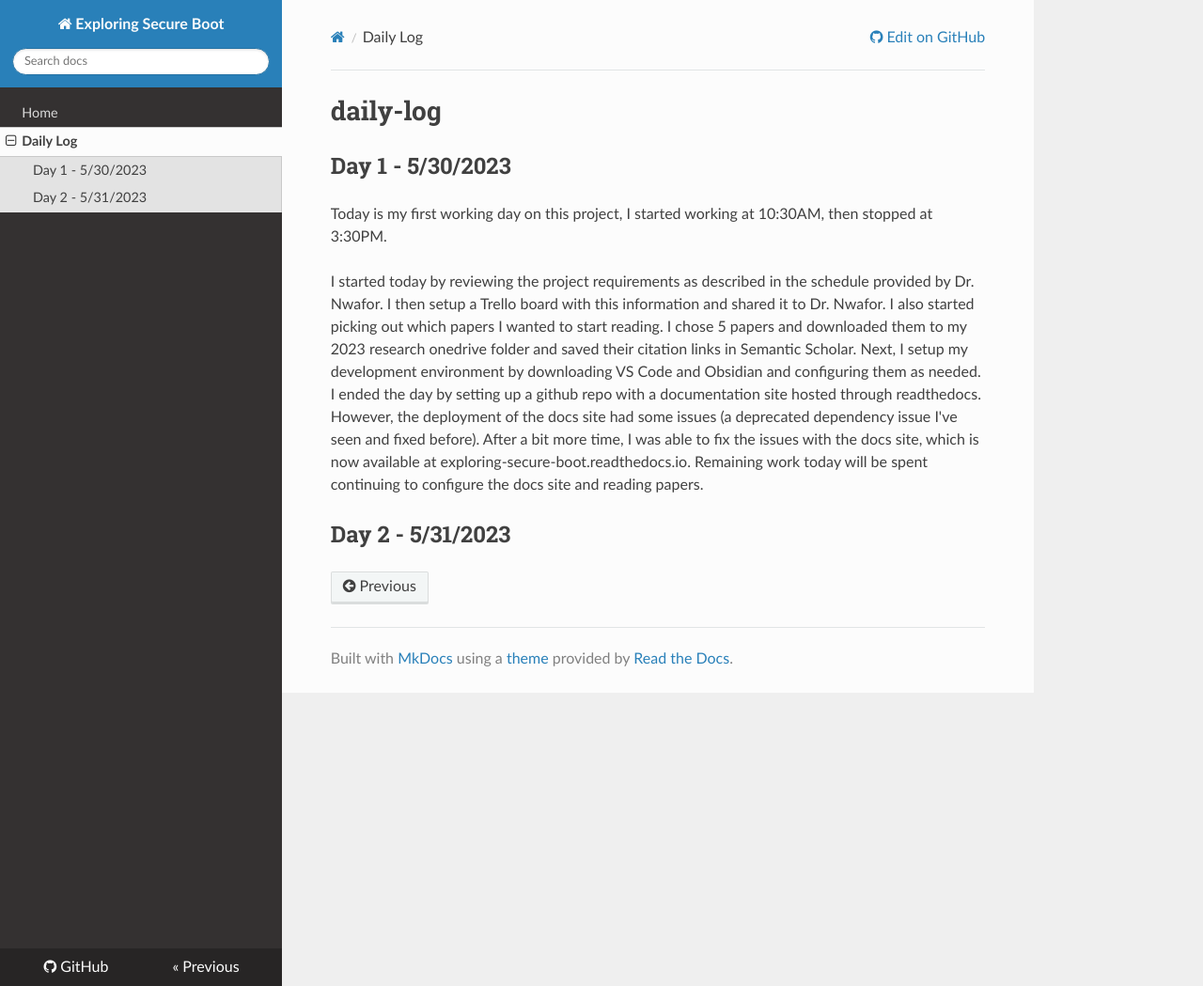
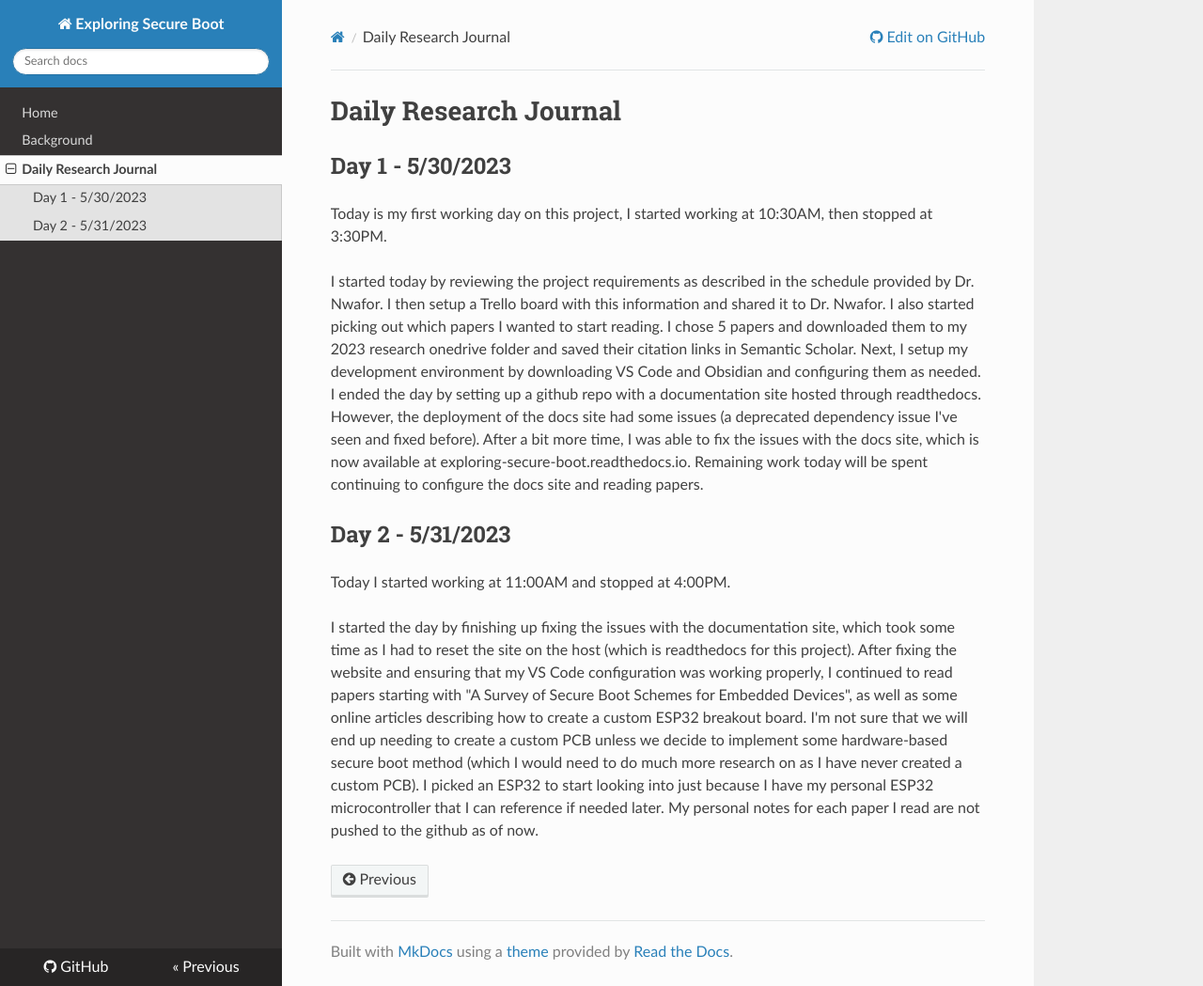
Before and after one commit to Galactius/exploring-secure-boot, an MkDocs documentation site: the page built from docs/daily-log.md, in a window 1280 px wide and 1049 px high. Shown: the whole window at 94% size. Built offline with MkDocs 1.6.1, drawn with Linux system fonts in a browser that asks for light colours; nearby versions of some CDN libraries.

Commit message:
Updated Daily Log.

```diff
--- a/docs/daily-log.md
+++ b/docs/daily-log.md
@@ -1,4 +1,4 @@
-# daily-log
+# Daily Research Journal
 
 ## Day 1 - 5/30/2023
 
@@ -7,3 +7,7 @@ Today is my first working day on this project, I started working at 10:30AM, the
 I started today by reviewing the project requirements as described in the schedule provided by Dr. Nwafor. I then setup a Trello board with this information and shared it to Dr. Nwafor. I also started picking out which papers I wanted to start reading. I chose 5 papers and downloaded them to my 2023 research onedrive folder and saved their citation links in Semantic Scholar. Next, I setup my development environment by downloading VS Code and Obsidian and configuring them as needed. I ended the day by setting up a github repo with a documentation site hosted through readthedocs. However, the deployment of the docs site had some issues (a deprecated dependency issue I've seen and fixed before). After a bit more time, I was able to fix the issues with the docs site, which is now available at exploring-secure-boot.readthedocs.io. Remaining work today will be spent continuing to configure the docs site and reading papers.
 
 ## Day 2 - 5/31/2023
+
+Today I started working at 11:00AM and stopped at 4:00PM.
+
+I started the day by finishing up fixing the issues with the documentation site, which took some time as I had to reset the site on the host (which is readthedocs for this project). After fixing the website and ensuring that my VS Code configuration was working properly, I continued to read papers starting with "A Survey of Secure Boot Schemes for Embedded Devices", as well as some online articles describing how to create a custom ESP32 breakout board. I'm not sure that we will end up needing to create a custom PCB unless we decide to implement some hardware-based secure boot method (which I would need to do much more research on as I have never created a custom PCB). I picked an ESP32 to start looking into just because I have my personal ESP32 microcontroller that I can reference if needed later. My personal notes for each paper I read are not pushed to the github as of now.
--- a/mkdocs.yml
+++ b/mkdocs.yml
@@ -3,7 +3,8 @@ site_url: https://exploring-secure-boot.readthedocs.io
 
 nav:
   - Home: index.md
-  - Daily Log: daily-log.md
+  - Background: background.md
+  - Daily Research Journal: daily-log.md
 
 theme: readthedocs
 repo_url: https://github.com/Galactius/exploring-secure-boot
```
Also changed, not shown: docs/background.md (added, +3 -0 lines), docs/index.md (+1 -1 lines), 1 other file.
